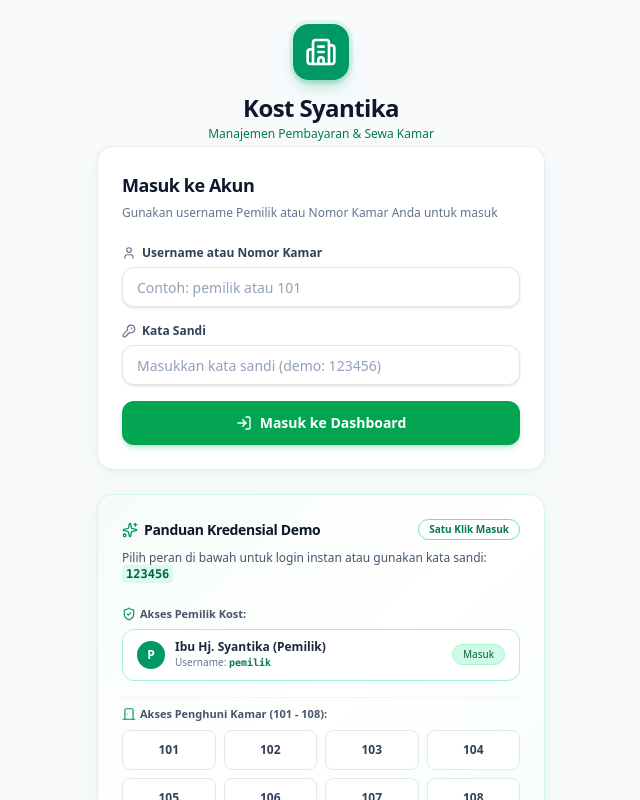
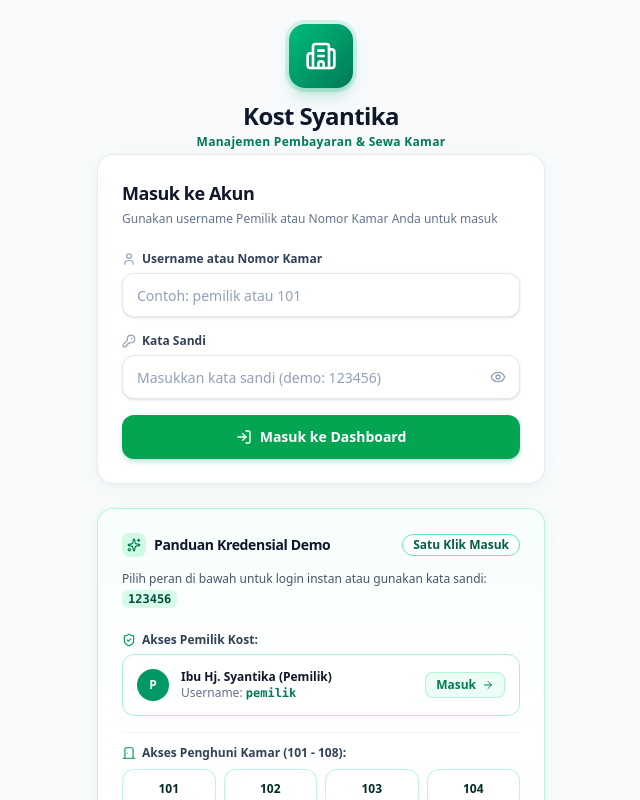
Before and after one commit to AdiYohanes/me-kost, a Next.js app: page /login in a window 1280 px wide. Shown: the top 800 px of the page, without its empty margins (319-959 px from the left). Built offline with nearby package versions, Linux system fonts and the light colour scheme.

Commit message:
style(login): polish login page with modern clean fintech aesthetics and tactile controls

```diff
--- a/app/login/page.tsx
+++ b/app/login/page.tsx
@@ -12,6 +12,9 @@ import {
   ShieldCheck,
   DoorClosed,
   Sparkles,
+  Eye,
+  EyeOff,
+  ArrowRight,
 } from "lucide-react";
 import { Button } from "@/components/ui/button";
 import { Input } from "@/components/ui/input";
@@ -33,6 +36,7 @@ export default function LoginPage() {
 
   const [username, setUsername] = useState("");
   const [password, setPassword] = useState("");
+  const [showPassword, setShowPassword] = useState(false);
   const [errorMsg, setErrorMsg] = useState("");
   const [isLoading, setIsLoading] = useState(false);
 
@@ -66,9 +70,14 @@ export default function LoginPage() {
     setIsLoading(false);
 
     if (result.success) {
-      toast.success(`Berhasil masuk sebagai ${userKey === "pemilik" ? "Pemilik Kost" : `Kamar ${userKey}`}!`, {
+      toast.success(
+        `Berhasil masuk sebagai ${
+          userKey === "pemilik" ? "Pemilik Kost" : `Kamar ${userKey}`
+        }!`,
+        {
           description: "Mengarahkan ke dashboard...",
-      });
+        }
+      );
       router.replace("/dashboard");
     } else {
       setErrorMsg(result.error || "Gagal masuk dengan akun demo.");
@@ -83,26 +92,26 @@ export default function LoginPage() {
         <div className="w-full max-w-md flex flex-col space-y-6">
           {/* Header Brand */}
           <div className="flex flex-col items-center text-center space-y-3 mb-1">
-            <div className="w-14 h-14 rounded-2xl bg-emerald-600 flex items-center justify-center text-white shadow-lg shadow-emerald-600/25 ring-4 ring-emerald-500/10">
+            <div className="w-16 h-16 rounded-2xl bg-linear-to-br from-emerald-500 to-emerald-700 flex items-center justify-center text-white shadow-lg shadow-emerald-600/25 ring-4 ring-emerald-500/15">
               <Building2 className="w-8 h-8" />
             </div>
             <div>
               <h1 className="text-2xl font-black tracking-tight text-slate-900">
                 Kost Syantika
               </h1>
-              <p className="text-xs font-medium text-emerald-700 mt-0.5">
+              <p className="text-xs font-semibold text-emerald-700 mt-0.5 tracking-wide">
                 Manajemen Pembayaran & Sewa Kamar
               </p>
             </div>
           </div>
 
           {/* Form Login Card */}
-          <Card className="card-shadow border-slate-200/80">
-            <CardHeader className="p-5 pb-4 space-y-1.5">
+          <Card className="card-shadow border-slate-200/80 bg-white">
+            <CardHeader className="p-5 pb-4 space-y-1">
               <CardTitle className="text-lg font-bold text-slate-900">
                 Masuk ke Akun
               </CardTitle>
-              <CardDescription className="text-xs">
+              <CardDescription className="text-xs text-slate-500">
                 Gunakan username Pemilik atau Nomor Kamar Anda untuk masuk
               </CardDescription>
             </CardHeader>
@@ -110,19 +119,19 @@ export default function LoginPage() {
             <CardContent className="p-5 pt-0">
               <form onSubmit={handleSubmit} className="space-y-4">
                 {errorMsg && (
-                  <div className="flex items-start gap-2.5 p-3 rounded-xl bg-rose-50 border border-rose-200 text-rose-700 text-xs animate-in fade-in">
+                  <div className="flex items-start gap-2.5 p-3 rounded-xl bg-rose-50 border border-rose-200 text-rose-800 text-xs font-medium animate-in fade-in">
                     <AlertCircle className="w-4 h-4 shrink-0 mt-0.5 text-rose-600" />
-                    <span>{errorMsg}</span>
+                    <span className="leading-relaxed">{errorMsg}</span>
                   </div>
                 )}
 
                 <div className="space-y-1.5">
                   <label
                     htmlFor="username"
-                    className="text-xs font-semibold text-slate-700 flex items-center gap-1.5"
+                    className="text-xs font-bold text-slate-700 flex items-center gap-1.5"
                   >
-                    <User className="w-3.5 h-3.5 text-slate-500" />
-                    Username atau Nomor Kamar
+                    <User className="w-3.5 h-3.5 text-slate-400" />
+                    <span>Username atau Nomor Kamar</span>
                   </label>
                   <Input
                     id="username"
@@ -135,7 +144,7 @@ export default function LoginPage() {
                       setUsername(e.target.value);
                       if (errorMsg) setErrorMsg("");
                     }}
-                    className="h-10 text-sm"
+                    className="h-11 rounded-xl text-sm border-slate-200 focus-visible:ring-emerald-500"
                     required
                   />
                 </div>
@@ -143,56 +152,81 @@ export default function LoginPage() {
                 <div className="space-y-1.5">
                   <label
                     htmlFor="password"
-                    className="text-xs font-semibold text-slate-700 flex items-center gap-1.5"
+                    className="text-xs font-bold text-slate-700 flex items-center gap-1.5"
                   >
-                    <KeyRound className="w-3.5 h-3.5 text-slate-500" />
-                    Kata Sandi
+                    <KeyRound className="w-3.5 h-3.5 text-slate-400" />
+                    <span>Kata Sandi</span>
                   </label>
+                  <div className="relative">
                     <Input
                       id="password"
                       name="password"
-                    type="password"
+                      type={showPassword ? "text" : "password"}
                       placeholder="Masukkan kata sandi (demo: 123456)"
                       value={password}
                       onChange={(e) => {
                         setPassword(e.target.value);
                         if (errorMsg) setErrorMsg("");
                       }}
-                    className="h-10 text-sm"
+                      className="h-11 pr-11 rounded-xl text-sm border-slate-200 focus-visible:ring-emerald-500"
                       required
                     />
+                    <button
+                      type="button"
+                      onClick={() => setShowPassword(!showPassword)}
+                      className="absolute right-0 top-0 h-11 w-11 flex items-center justify-center text-slate-400 hover:text-slate-600 transition-colors cursor-pointer"
+                      aria-label={
+                        showPassword
+                          ? "Sembunyikan password"
+                          : "Tampilkan password"
+                      }
+                    >
+                      {showPassword ? (
+                        <EyeOff className="w-4 h-4" />
+                      ) : (
+                        <Eye className="w-4 h-4" />
+                      )}
+                    </button>
+                  </div>
                 </div>
 
                 <Button
                   type="submit"
                   variant="emerald"
-                  className="w-full h-11 gap-2 font-semibold text-sm shadow-md shadow-emerald-600/20"
+                  className="w-full h-11 gap-2 font-bold text-sm rounded-xl shadow-md shadow-emerald-600/20 active:scale-[0.98] transition-all cursor-pointer"
                   disabled={isLoading}
                 >
                   <LogIn className="w-4 h-4" />
+                  <span>
                     {isLoading ? "Memproses..." : "Masuk ke Dashboard"}
+                  </span>
                 </Button>
               </form>
             </CardContent>
           </Card>
 
           {/* Demo Credentials Guide Card */}
-          <Card className="border-emerald-100 bg-linear-to-br from-emerald-500/5 via-white to-emerald-50/50 card-shadow">
-            <CardHeader className="p-5 pb-3">
+          <Card className="border-emerald-200/80 bg-linear-to-b from-emerald-50/40 via-white to-emerald-50/20 card-shadow overflow-hidden">
+            <CardHeader className="p-5 pb-3.5">
               <div className="flex items-center justify-between">
-                <div className="flex items-center gap-1.5">
-                  <Sparkles className="w-4 h-4 text-emerald-600" />
+                <div className="flex items-center gap-2">
+                  <div className="w-6 h-6 rounded-lg bg-emerald-100 text-emerald-700 flex items-center justify-center">
+                    <Sparkles className="w-3.5 h-3.5" />
+                  </div>
                   <CardTitle className="text-sm font-bold text-slate-900">
                     Panduan Kredensial Demo
                   </CardTitle>
                 </div>
-                <Badge variant="outline" className="text-[10px] border-emerald-300 text-emerald-700">
+                <Badge
+                  variant="outline"
+                  className="text-xs font-semibold border-emerald-300 text-emerald-800 bg-white"
+                >
                   Satu Klik Masuk
                 </Badge>
               </div>
-              <CardDescription className="text-xs text-slate-600 mt-1">
+              <CardDescription className="text-xs text-slate-600 mt-1.5 leading-relaxed">
                 Pilih peran di bawah untuk login instan atau gunakan kata sandi:{" "}
-                <code className="bg-emerald-100/70 text-emerald-800 px-1 py-0.5 rounded font-mono font-bold">
+                <code className="bg-emerald-100/80 text-emerald-900 px-1.5 py-0.5 rounded-md font-mono font-bold text-xs">
                   123456
                 </code>
               </CardDescription>
@@ -201,41 +235,45 @@ export default function LoginPage() {
             <CardContent className="p-5 pt-0 space-y-4">
               {/* Pemilik Demo Button */}
               <div className="space-y-1.5">
-                <div className="text-[11px] font-semibold text-slate-600 flex items-center gap-1">
+                <p className="text-xs font-bold text-slate-700 flex items-center gap-1.5">
                   <ShieldCheck className="w-3.5 h-3.5 text-emerald-600" />
-                  Akses Pemilik Kost:
-                </div>
+                  <span>Akses Pemilik Kost:</span>
+                </p>
                 <Button
                   type="button"
                   variant="outline"
-                  className="w-full p-3.5 min-h-[52px] justify-between border-emerald-200 hover:bg-emerald-50 hover:border-emerald-300"
+                  className="w-full p-3.5 h-auto min-h-[54px] justify-between border-emerald-200 bg-white hover:bg-emerald-50/90 hover:border-emerald-300 rounded-xl group transition-all cursor-pointer active:scale-[0.98]"
                   onClick={() => handleQuickLogin("pemilik")}
                 >
-                  <div className="flex items-center gap-2.5 text-left">
-                    <div className="w-7 h-7 rounded-full bg-emerald-600 text-white flex items-center justify-center text-xs font-bold shrink-0">
+                  <div className="flex items-center gap-3 text-left">
+                    <div className="w-8 h-8 rounded-full bg-emerald-600 text-white flex items-center justify-center text-xs font-bold shrink-0 shadow-xs">
                       P
                     </div>
                     <div>
-                      <p className="text-xs font-bold text-slate-800">
+                      <p className="text-xs font-bold text-slate-900 group-hover:text-emerald-950 transition-colors">
                         Ibu Hj. Syantika (Pemilik)
                       </p>
-                      <p className="text-[10px] text-slate-500">
-                        Username: <code className="font-semibold text-emerald-700">pemilik</code>
+                      <p className="text-xs text-slate-500 font-normal">
+                        Username:{" "}
+                        <code className="font-semibold text-emerald-700">
+                          pemilik
+                        </code>
                       </p>
                     </div>
                   </div>
-                  <Badge variant="lunas" className="text-[10px]">
-                    Masuk
-                  </Badge>
+                  <div className="flex items-center gap-1.5 text-emerald-700 group-hover:text-emerald-800 font-bold text-xs bg-emerald-50 px-2.5 py-1 rounded-lg border border-emerald-200/80">
+                    <span>Masuk</span>
+                    <ArrowRight className="w-3 h-3 group-hover:translate-x-0.5 transition-transform" />
+                  </div>
                 </Button>
               </div>
 
               {/* Penghuni Demo Chips */}
-              <div className="space-y-2 pt-2 border-t border-slate-100">
-                <div className="text-[11px] font-semibold text-slate-600 flex items-center gap-1">
+              <div className="space-y-2 pt-3 border-t border-slate-100">
+                <p className="text-xs font-bold text-slate-700 flex items-center gap-1.5">
                   <DoorClosed className="w-3.5 h-3.5 text-emerald-600" />
-                  Akses Penghuni Kamar (101 - 108):
-                </div>
+                  <span>Akses Penghuni Kamar (101 - 108):</span>
+                </p>
                 <div className="grid grid-cols-4 gap-2">
                   {demoRooms.map((room) => (
                     <Button
@@ -243,7 +281,7 @@ export default function LoginPage() {
                       type="button"
                       variant="outline"
                       size="sm"
-                      className="text-xs font-semibold h-10 border-slate-200 hover:border-emerald-400 hover:bg-emerald-50 text-slate-700"
+                      className="text-xs font-bold h-10 rounded-xl border-emerald-200/70 bg-white hover:bg-emerald-600 hover:text-white hover:border-emerald-600 text-emerald-950 active:scale-[0.96] transition-all cursor-pointer shadow-2xs"
                       onClick={() => handleQuickLogin(room)}
                     >
                       {room}
@@ -254,9 +292,10 @@ export default function LoginPage() {
             </CardContent>
 
             <CardFooter className="p-5 pt-0 pb-4 text-center justify-center">
-              <span className="text-[10px] text-slate-400">
-                Klik salah satu nomor kamar untuk langsung menguji tampilan penghuni.
-              </span>
+              <p className="text-xs text-slate-500 font-medium">
+                Klik salah satu nomor kamar untuk langsung menguji tampilan
+                penghuni.
+              </p>
             </CardFooter>
           </Card>
 
```
Lines whose indentation alone changed are shown as unchanged.
